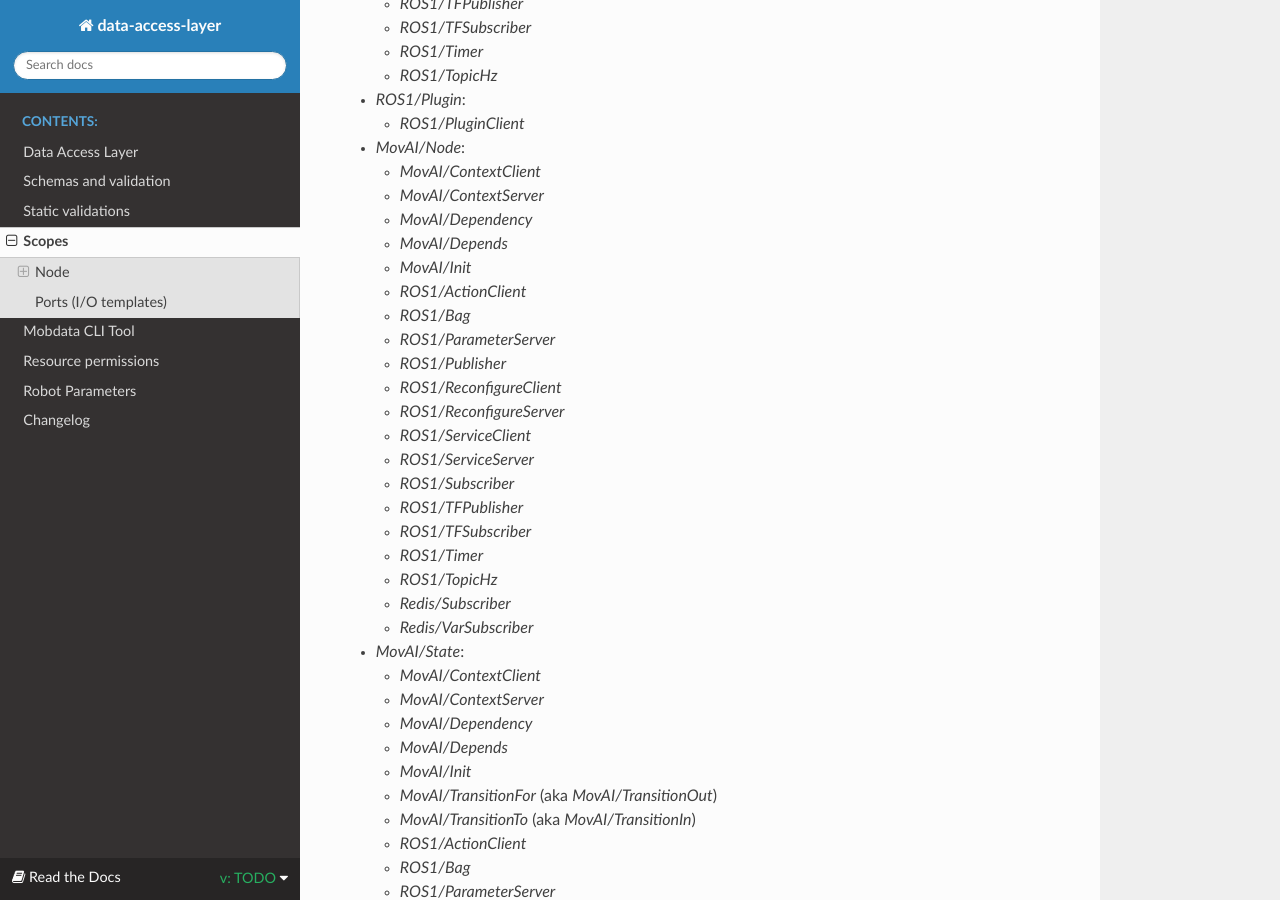
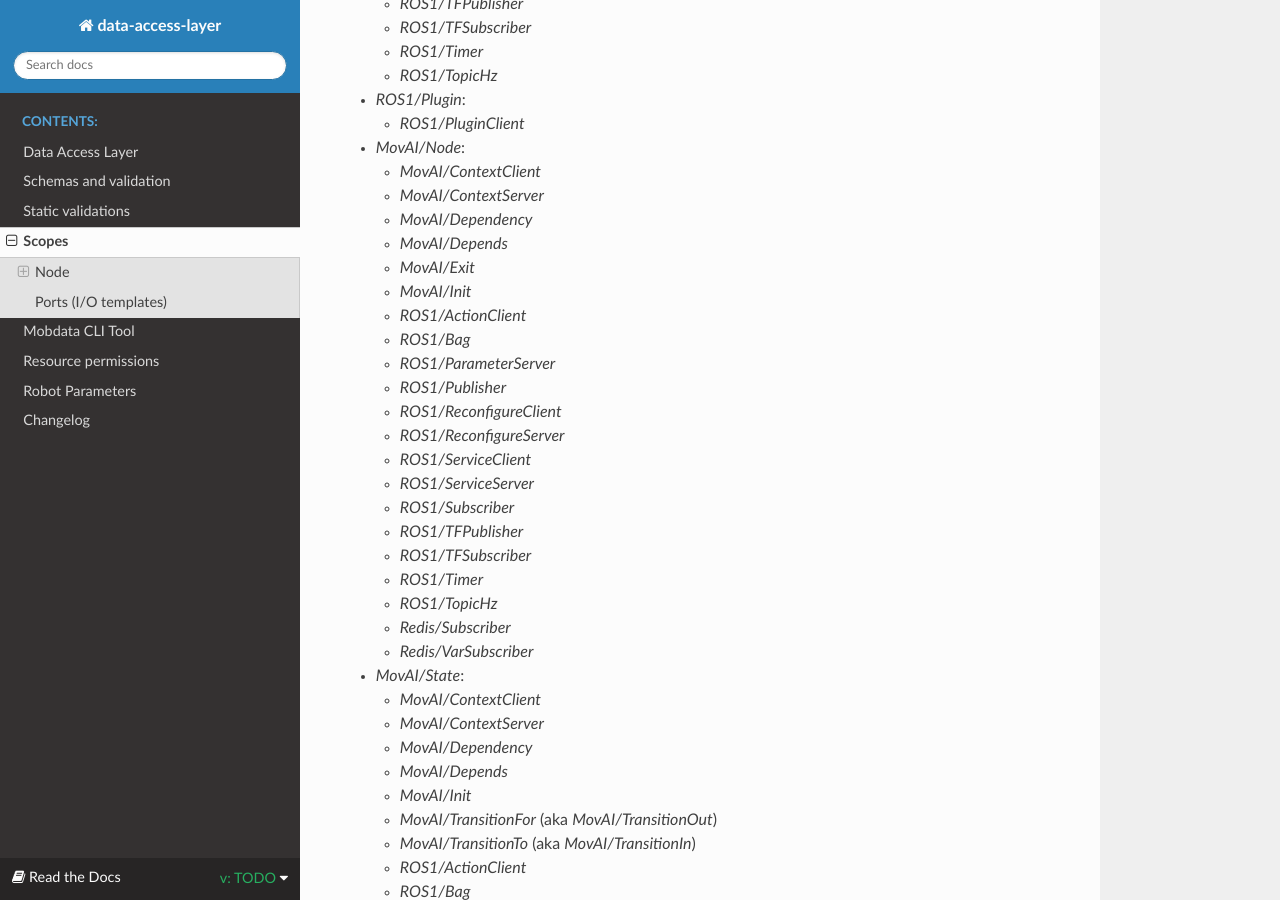
Before and after one commit to MOV-AI/data-access-layer, a Sphinx documentation site: the page built from docs/source/scopes.rst, in a window 1280 px wide and 900 px high, scrolled down 2268 px. Built offline with Sphinx 7.4.7 and the Read the Docs theme 3.1.0, drawn with Linux system fonts in a browser that asks for light colours; pages that are not in the unit, such as notebooks, are missing from menus; comment, search, counter and statistics services are not loaded.

Commit message:
Update docs

```diff
--- a/docs/source/scopes.rst
+++ b/docs/source/scopes.rst
@@ -107,6 +107,7 @@
   - `MovAI/ContextServer`
   - `MovAI/Dependency`
   - `MovAI/Depends`
+  - `MovAI/Exit`
   - `MovAI/Init`
   - `ROS1/ActionClient`
   - `ROS1/Bag`
```
